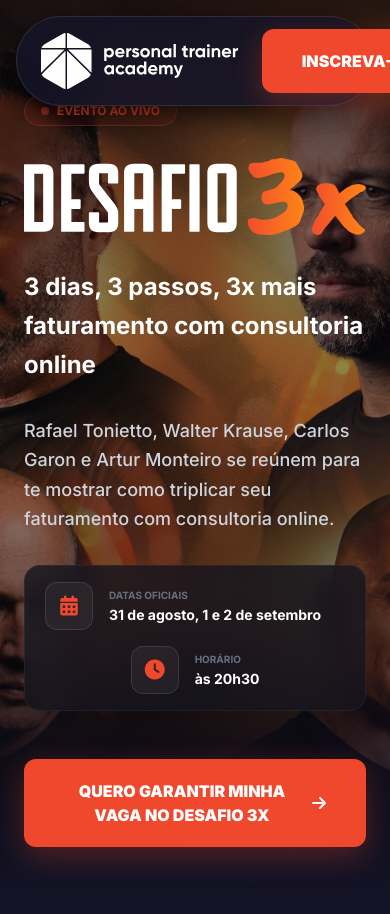
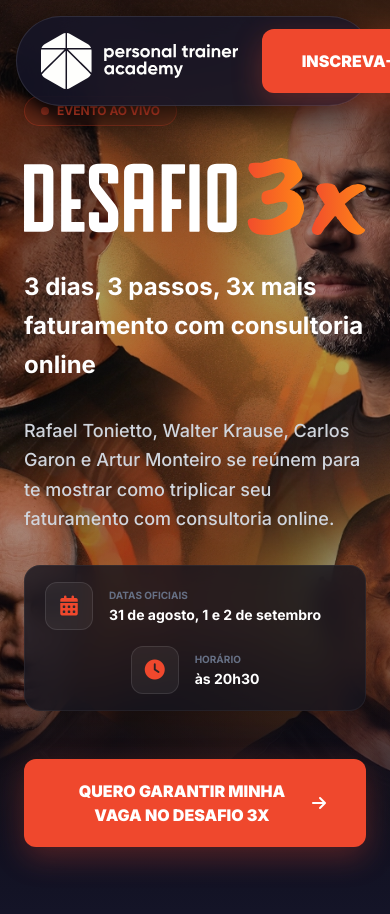
Before and after one commit to BryanJohn2901/desafio3x, a website: page index.html in a window 390 px wide. Shown: the top 914 px of the page. Drawn offline with nearby package versions, Linux system fonts and the light colour scheme.

Commit message:
Corrige o fundo da hero no desktop e no mobile.
O srcset apontava para img/Web.webp na dist; as artes agora vão por CSS background com caminhos válidos.

Co-authored-by: Cursor <cursoragent@cursor.com>

```diff
--- a/build.js
+++ b/build.js
@@ -67,7 +67,7 @@ function copyDir(src, dest) {
 function transformHtml(html) {
   let out = html;
 
-  out = out.replace(/(src|href)="img\//g, '$1="assets/');
+  out = out.replace(/(src|href|srcset)="img\//g, '$1="assets/');
 
   out = out.replace(/\n?\s*<script src="https:\/\/cdn\.tailwindcss\.com"><\/script>/, '');
   out = out.replace(/\n?\s*<script>\s*tailwind\.config\s*=[\s\S]*?<\/script>/, '');
@@ -137,8 +137,9 @@ async function main() {
   if (cssOut.errors.length) {
     throw new Error(`clean-css: ${cssOut.errors.join('; ')}`);
   }
+  const cssRewritten = cssOut.styles.replace(/url\((['"]?)img\//g, 'url($1../assets/');
   const cssPath = path.join(DIST, 'css', 'style.css');
-  fs.writeFileSync(cssPath, cssOut.styles);
+  fs.writeFileSync(cssPath, cssRewritten);
 
   log('Minificando e ofuscando JavaScript');
   const jsResult = await minifyJs(appJs, {
--- a/index.html
+++ b/index.html
@@ -123,6 +123,23 @@
             -webkit-backdrop-filter: blur(16px);
             border: 1px solid rgba(255, 255, 255, 0.1);
         }
+
+        .hero-bg {
+            position: absolute;
+            inset: 0;
+            z-index: 0;
+            background-image: url('img/Mobile.webp');
+            background-size: cover;
+            background-position: center;
+            background-repeat: no-repeat;
+        }
+
+        @media (min-width: 1024px) {
+            .hero-bg {
+                background-image: url('img/Web.webp');
+                background-position: center right;
+            }
+        }
     </style>
 </head>
 
@@ -211,22 +228,15 @@
     </div>
 
     <header id="home" class="relative min-h-[100svh] flex items-center pt-24 pb-16 md:pt-36 overflow-hidden">
-        <div class="absolute inset-0 z-0">
-            <picture>
-                <source media="(min-width: 1024px)" srcset="img/Web.webp" type="image/webp">
-                <img src="img/Mobile.webp"
-                    alt="Rafael Tonietto, Walter Krause, Carlos Garon e Artur Monteiro, mentores do Desafio 3X"
-                    class="absolute inset-0 w-full h-full object-cover object-center" width="1200" height="1600"
-                    loading="eager" fetchpriority="high">
-            </picture>
-            <div class="absolute inset-0 bg-gradient-to-b from-brand-bg/70 via-brand-bg/40 to-brand-bg lg:hidden">
-            </div>
-            <div
-                class="absolute inset-0 hidden lg:block bg-gradient-to-r from-brand-bg via-brand-bg/80 to-brand-bg/20">
-            </div>
-            <div
-                class="absolute bottom-0 left-0 right-0 h-56 bg-gradient-to-b from-transparent to-brand-surface pointer-events-none">
-            </div>
+        <div class="hero-bg" role="img"
+            aria-label="Rafael Tonietto, Walter Krause, Carlos Garon e Artur Monteiro, mentores do Desafio 3X"></div>
+        <div class="absolute inset-0 z-[1] bg-gradient-to-b from-brand-bg/55 via-brand-bg/25 to-brand-bg/80 lg:hidden">
+        </div>
+        <div
+            class="absolute inset-0 z-[1] hidden lg:block bg-gradient-to-r from-brand-bg via-brand-bg/45 to-transparent">
+        </div>
+        <div
+            class="absolute bottom-0 left-0 right-0 z-[1] h-56 bg-gradient-to-b from-transparent to-brand-surface pointer-events-none">
         </div>
 
         <div class="container mx-auto px-6 relative z-10">
```
Also changed, not shown: dist/css/style.css, dist/index.html.
